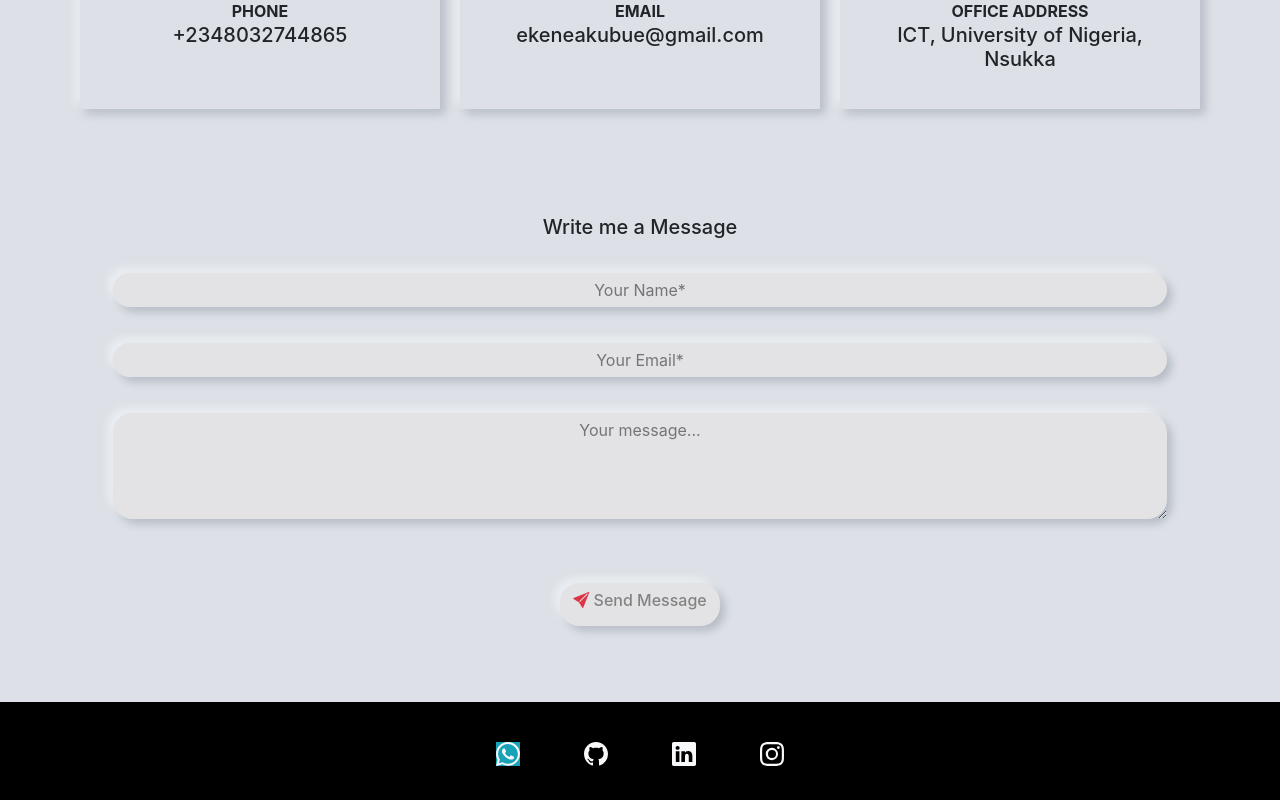
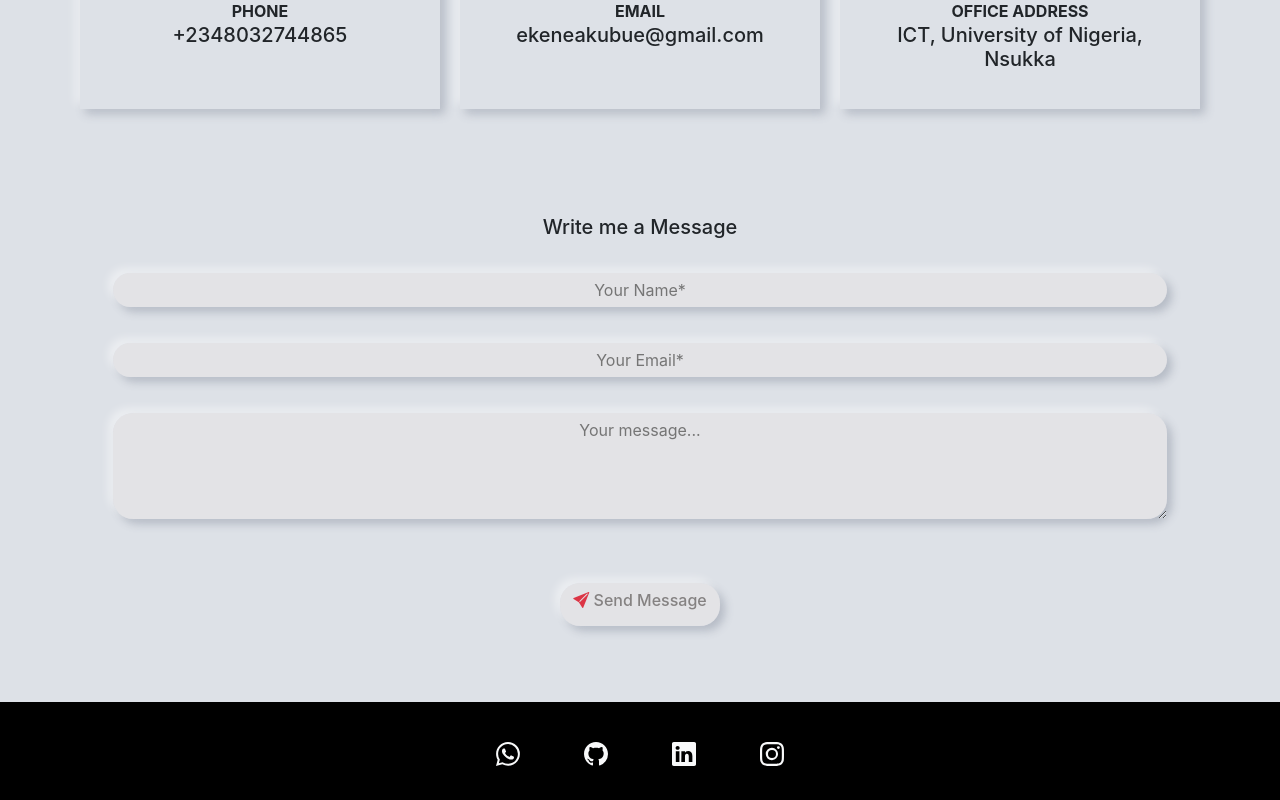
Before and after one commit to ekeneakubue/ekene-portfolio, a React (Create React App) app: page /contact in a window 1280 px wide. Shown: the part 255-1055 px from the top of the page. Built offline with nearby package versions, Linux system fonts and the light colour scheme.

Commit message:
update social icons

```diff
--- a/src/components/socials/Socials.js
+++ b/src/components/socials/Socials.js
@@ -7,7 +7,7 @@ export default function Socials() {
   return (
     <div className='container-fluid text-light social-wrap'>
       <div className='row justify-content-center'>
-        <a href="https://wa.me/+2348032744865" target="_blank" rel="noopener npreferrer"><BsWhatsapp style={{ marginBottom: "2px" }} className='text-light social bg-info'/></a>
+        <a href="https://wa.me/+2348032744865" target="_blank" rel="noopener npreferrer"><BsWhatsapp style={{ marginBottom: "2px" }} className='text-light social'/></a>
         <a href="https://github.com/ekeneakubue" target="_blank"><BsGithub style={{ marginBottom: "2px" }} className='text-light social'/></a>
         <a href="https://www.linkedin.com/in/ekene-akubue-58046b77/" target="_blank"><BsLinkedin style={{ marginBottom: "2px" }} className='text-light social'/></a>
         <a href="https://www.instagram.com/ekeneakubue/" target="_blank"><BsInstagram style={{ marginBottom: "2px" }} className='text-light social'/></a>
```
